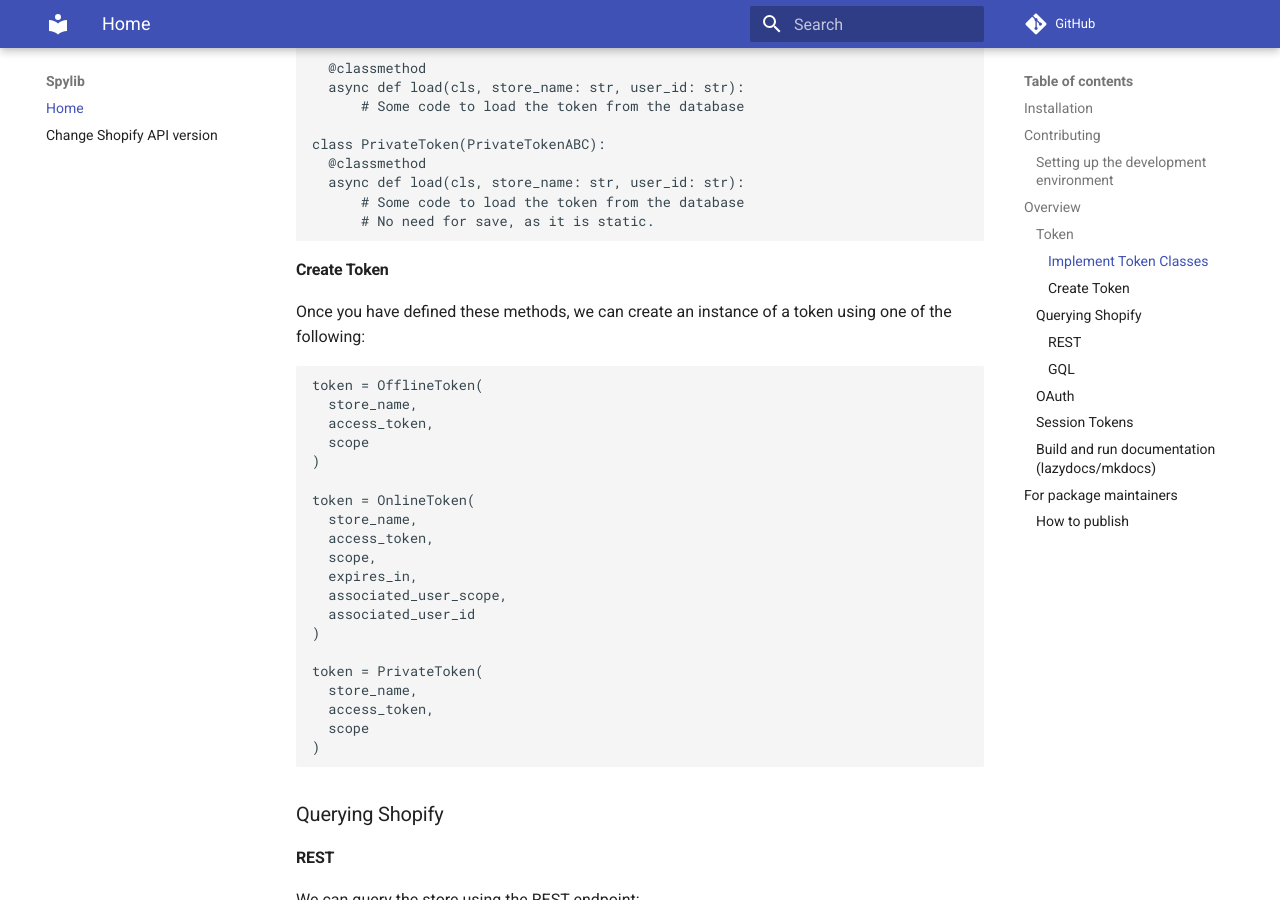
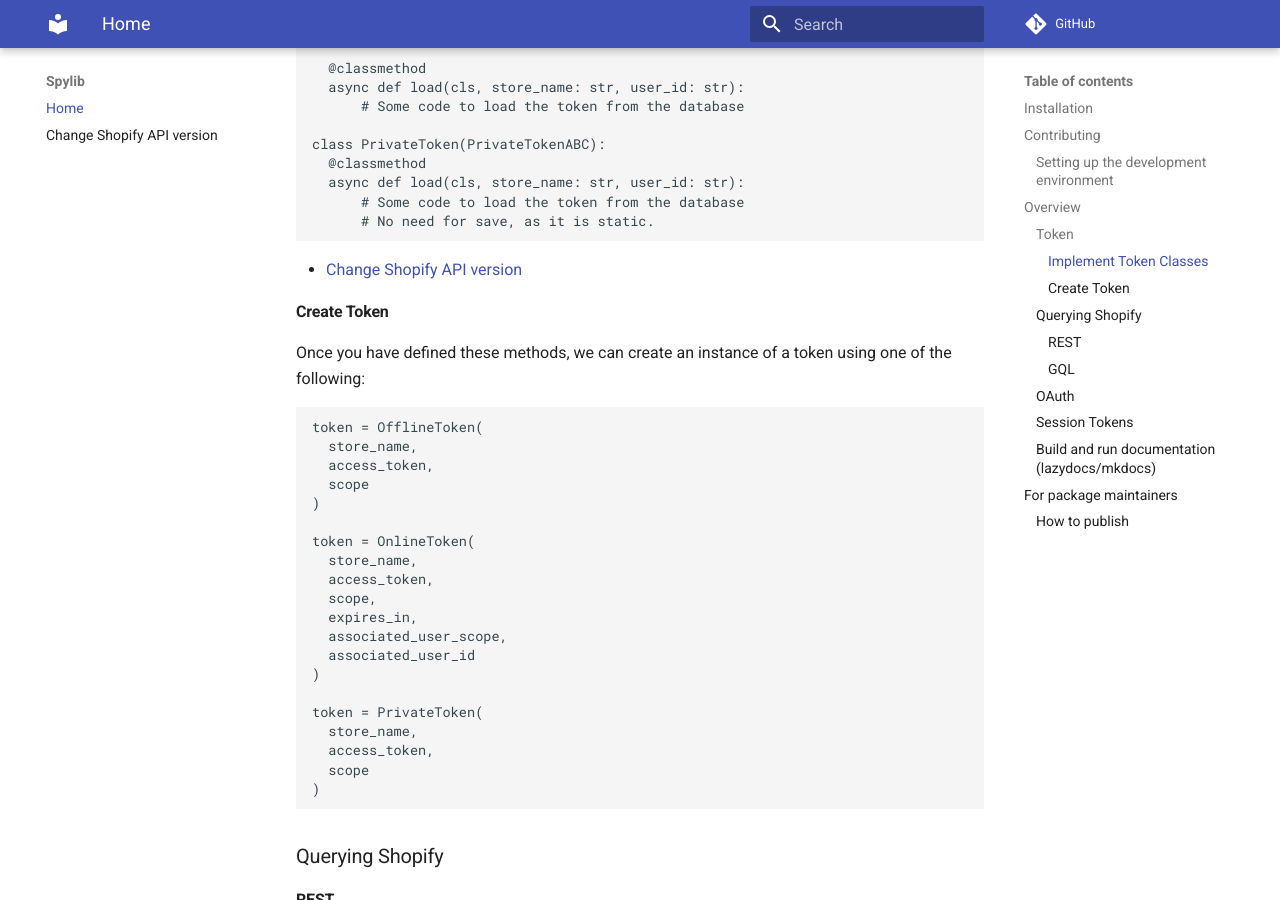
Before and after one commit to SatelCreative/spylib, an MkDocs documentation site: the page built from docs/index.md, in a window 1280 px wide and 900 px high, scrolled down 1454 px. Built offline with MkDocs 1.6.1 and Material for MkDocs 9.7.7, drawn with Linux system fonts in a browser that asks for light colours; comment, search, counter and statistics services are not loaded.

Commit message:
sync index.md

````diff
--- a/docs/index.md
+++ b/docs/index.md
@@ -73,7 +73,7 @@ class PrivateToken(PrivateTokenABC):
       # Some code to load the token from the database
       # No need for save, as it is static.
 ```
-
+- [Change Shopify API version](./docs/api_version.md)
 #### Create Token
 
 Once you have defined these methods, we can create an instance of a token using
````
